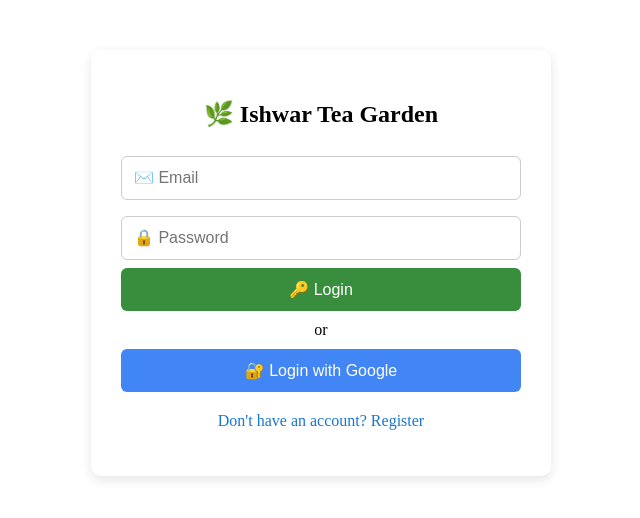
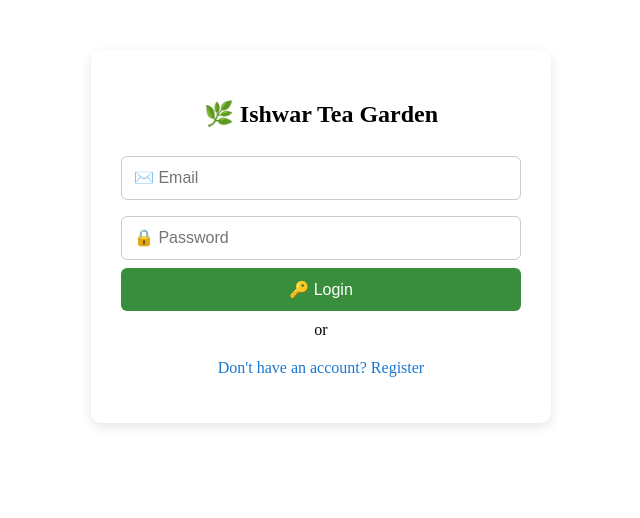
Before and after one commit to Iswardahal123/Iswar-tea-garden, a React (Create React App) app in the folder src/: page / in a window 1280 px wide. Shown: the top 518 px of the page, without its empty margins (319-959 px from the left). Built offline with nearby package versions, Linux system fonts and the light colour scheme; no server answers; the HTML template or start-up script is replaced by a standard one.

Commit message:
Update Login.js

```diff
--- a/src/components/Login.js
+++ b/src/components/Login.js
@@ -79,7 +79,7 @@ function Login() {
 
       <p style={orStyle}>or</p>
 
-      {true && (
+      {false && (
   <button onClick={handleGoogleLogin} style={googleBtnStyle}>
     🔐 Login with Google
   </button>
```
